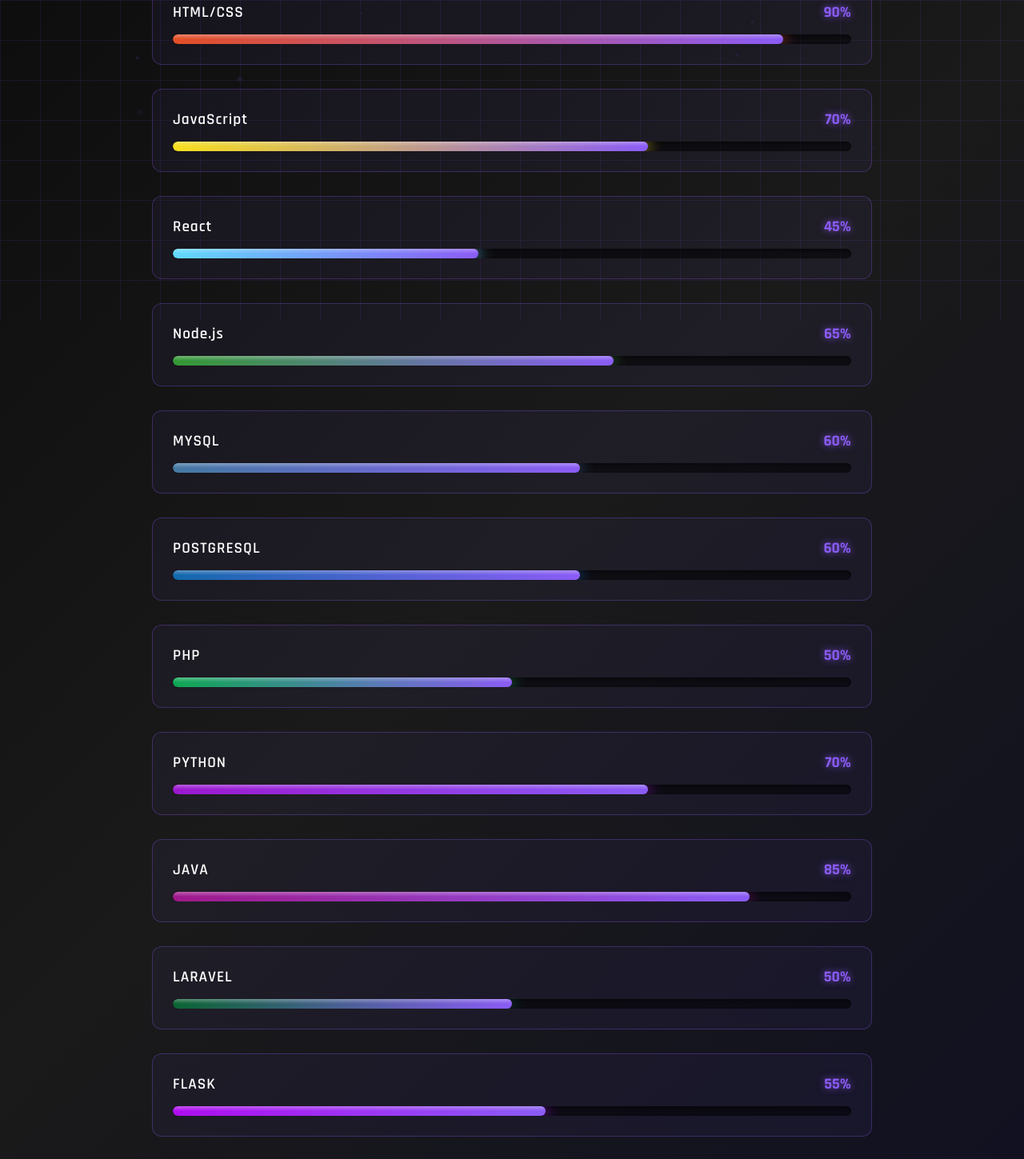
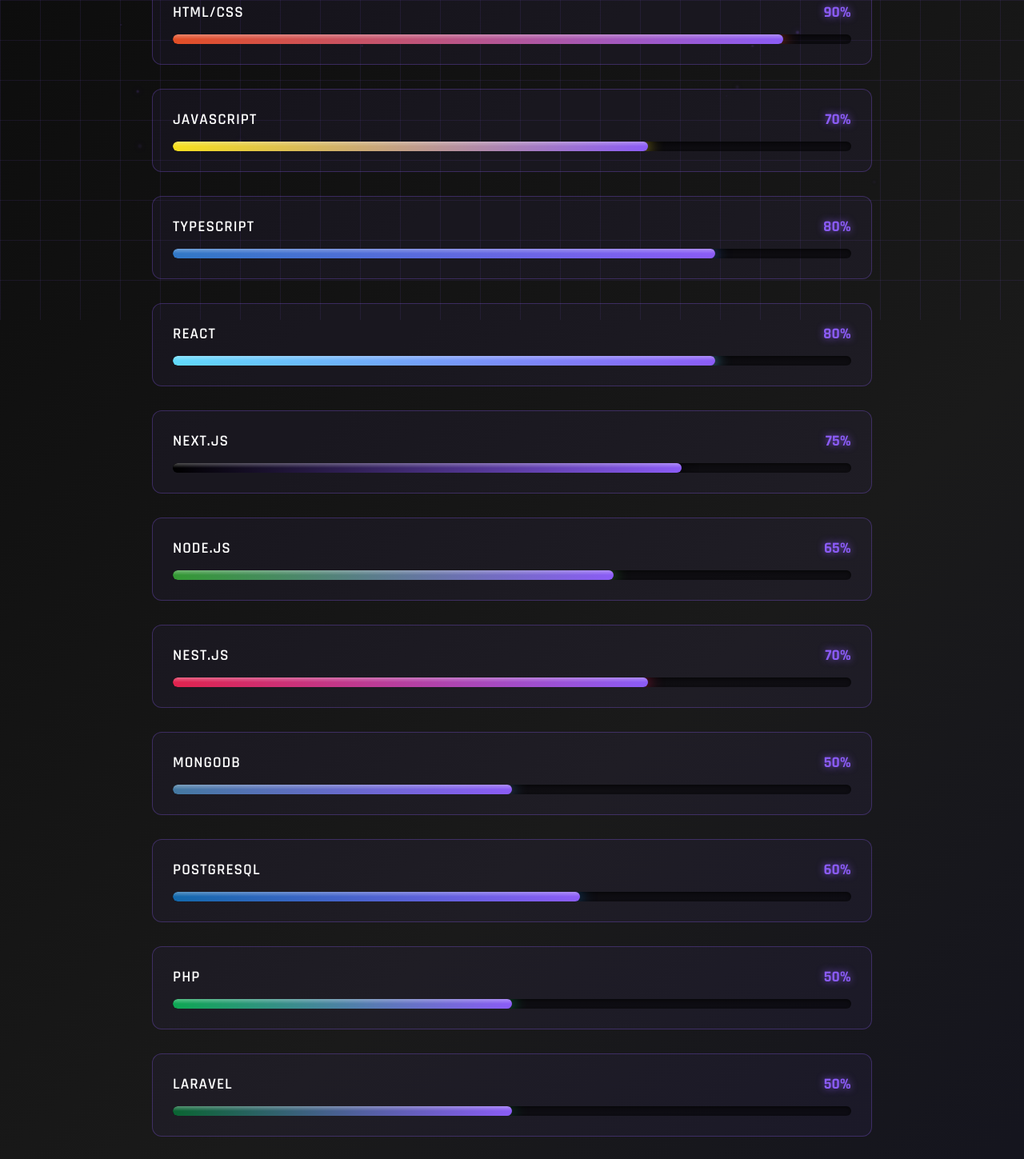
Before and after one commit to Zrid02/Portfolio, a React (Vite) app: page /#/skills in a window 1280 px wide. Shown: the part 400-1849 px from the top of the page at 80% size. Built offline with nearby package versions, Linux system fonts and the light colour scheme.

Commit message:
nouveau portfolio

```diff
--- a/src/components/Skills.jsx
+++ b/src/components/Skills.jsx
@@ -7,16 +7,22 @@
   // Liste de vos compétences avec niveaux
   const skills = [
     { name: "HTML/CSS", level: 90, color: "#E34F26" },
-    { name: "JavaScript", level: 70, color: "#F7DF1E" },
-    { name: "React", level: 45, color: "#61DAFB" },
-    { name: "Node.js", level: 65, color: "#339933" },
-    { name: "MYSQL", level: 60, color: "#4479A1" },
+    { name: "JAVASCRIPT", level: 70, color: "#F7DF1E" },
+    { name: "TYPESCRIPT", level: 80, color: "#3178c6ff" },
+    { name: "REACT", level: 80, color: "#61DAFB" },
+    { name: "NEXT.JS", level: 75, color: "#000000" },
+    { name: "NODE.JS", level: 65, color: "#339933" },
+    { name: "NEST.JS", level: 70, color: "#e0234eff" },
+    { name: "MONGODB", level: 50, color: "#4479A1" },
     { name: "POSTGRESQL", level: 60, color: "#1369acff" },
     { name: "PHP", level: 50, color: "#0ea753ff" },
+    { name: "LARAVEL", level: 50, color: "#0a6432ff" },
     { name: "PYTHON", level: 70, color: "#9c18d0ff" },
+    { name: "FLASK", level: 55, color: "#af0cf0ff" },
     { name: "JAVA", level: 85, color: "#9f198bff" },
-    { name: "LARAVEL", level: 50, color: "#0a6432ff" },
-    { name: "FLASK", level: 55, color: "#af0cf0ff" },
+    { name: "SPRING", level: 50, color: "#6db33fff" },
+    { name: "C++", level: 50, color: "#00599cff" },
+    { name: "C#", level: 50, color: "#68217aff" },
   ];
 
   // Détection du scroll pour animation
@@ -27,7 +33,7 @@
           setIsVisible(true);
         }
       },
-      { threshold: 0.2 }
+      { threshold: 0.2 },
     );
 
     if (sectionRef.current) {
```
Also changed, not shown: 2 other files (tests, documents, lock files or other folders).
